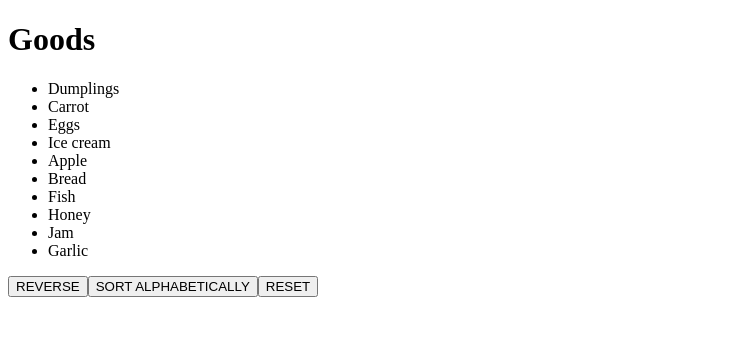
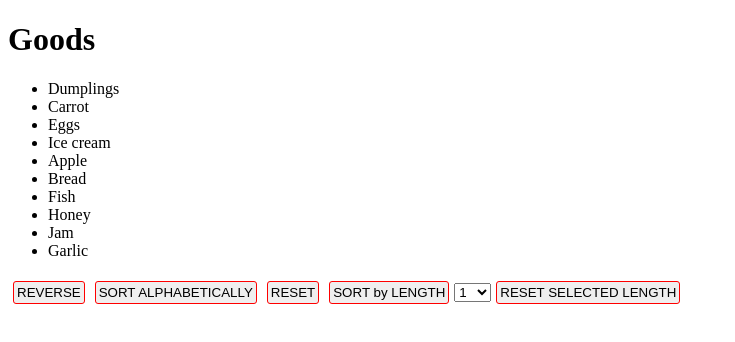
Before and after one commit to mate-academy/react_list-of-goods, a React (Create React App) app: page / in a window 1280 px wide. Both pictures are taken after a click on the button "Start". Shown: the top 342 px of the page, without its empty margins (0-735 px from the left). Built offline with nearby package versions, Linux system fonts and the light colour scheme.

Commit message:
completed

```diff
--- a/src/App.css
+++ b/src/App.css
@@ -0,0 +1,11 @@
+button {
+  margin: 5px;
+  padding: 3px;
+  border: 1px solid red;
+  border-radius: 3px;
+  outline: none;
+}
+
+.btns-section > button:active {
+  background-color: rgba(220,20,60, 0.1);
+}
--- a/src/App.js
+++ b/src/App.js
@@ -28,7 +28,10 @@ class GoodsList extends React.Component {
   state = {
     listIsHidden: true,
     goods: this.props.goods,
+    selectedLength: 1,
   }
+
+  selectOptions = Array(10).fill(1).map((item, index) => index + 1);
 
   changeListVisibility = () => {
     this.setState({
@@ -42,7 +45,7 @@ class GoodsList extends React.Component {
     }));
   }
 
-  showListSortedByAlpha = () => {
+  sortByAlpha = () => {
     this.setState(prevValue => ({
       goods: [...prevValue.goods].sort(),
     }));
@@ -54,8 +57,26 @@ class GoodsList extends React.Component {
     });
   }
 
+  sortByLength = () => {
+    this.setState(prevValue => ({
+      goods: [...prevValue.goods].sort((a, b) => a.length - b.length),
+    }));
+  }
+
+  changeSelectedLength = (event) => {
+    this.setState({
+      selectedLength: event.target.value,
+    });
+  }
+
+  resetSelectedLength = () => {
+    this.setState({
+      selectedLength: 1,
+    });
+  }
+
   render() {
-    const { goods, listIsHidden } = this.state;
+    const { goods, listIsHidden, selectedLength } = this.state;
 
     return (
       <div>
@@ -69,7 +90,7 @@ class GoodsList extends React.Component {
 
         <div hidden={listIsHidden}>
           <ul>
-            {goods.map(good => (
+            {goods.filter(item => item.length >= selectedLength).map(good => (
               <li key={good}>{good}</li>
             ))}
           </ul>
@@ -84,7 +105,7 @@ class GoodsList extends React.Component {
 
             <button
               type="button"
-              onClick={this.showListSortedByAlpha}
+              onClick={this.sortByAlpha}
             >
               SORT ALPHABETICALLY
             </button>
@@ -94,6 +115,26 @@ class GoodsList extends React.Component {
               onClick={this.resetList}
             >
               RESET
+            </button>
+
+            <button
+              type="button"
+              onClick={this.sortByLength}
+            >
+              SORT by LENGTH
+            </button>
+
+            <select onChange={this.changeSelectedLength}>
+              {this.selectOptions.map(option => (
+                <option key={option}>{option}</option>
+              ))}
+            </select>
+
+            <button
+              type="button"
+              onClick={this.resetSelectedLength}
+            >
+              RESET SELECTED LENGTH
             </button>
           </div>
         </div>
```
